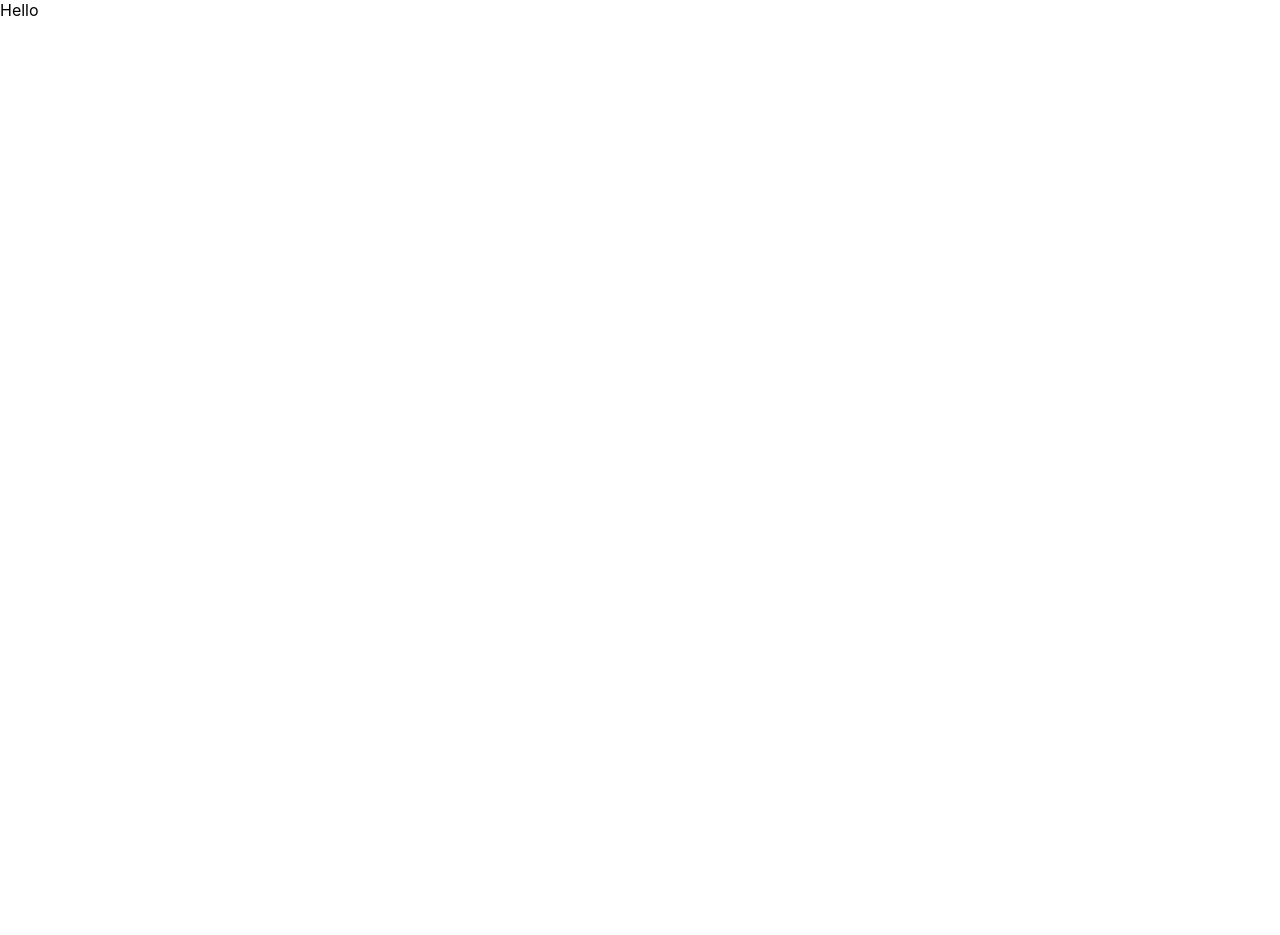
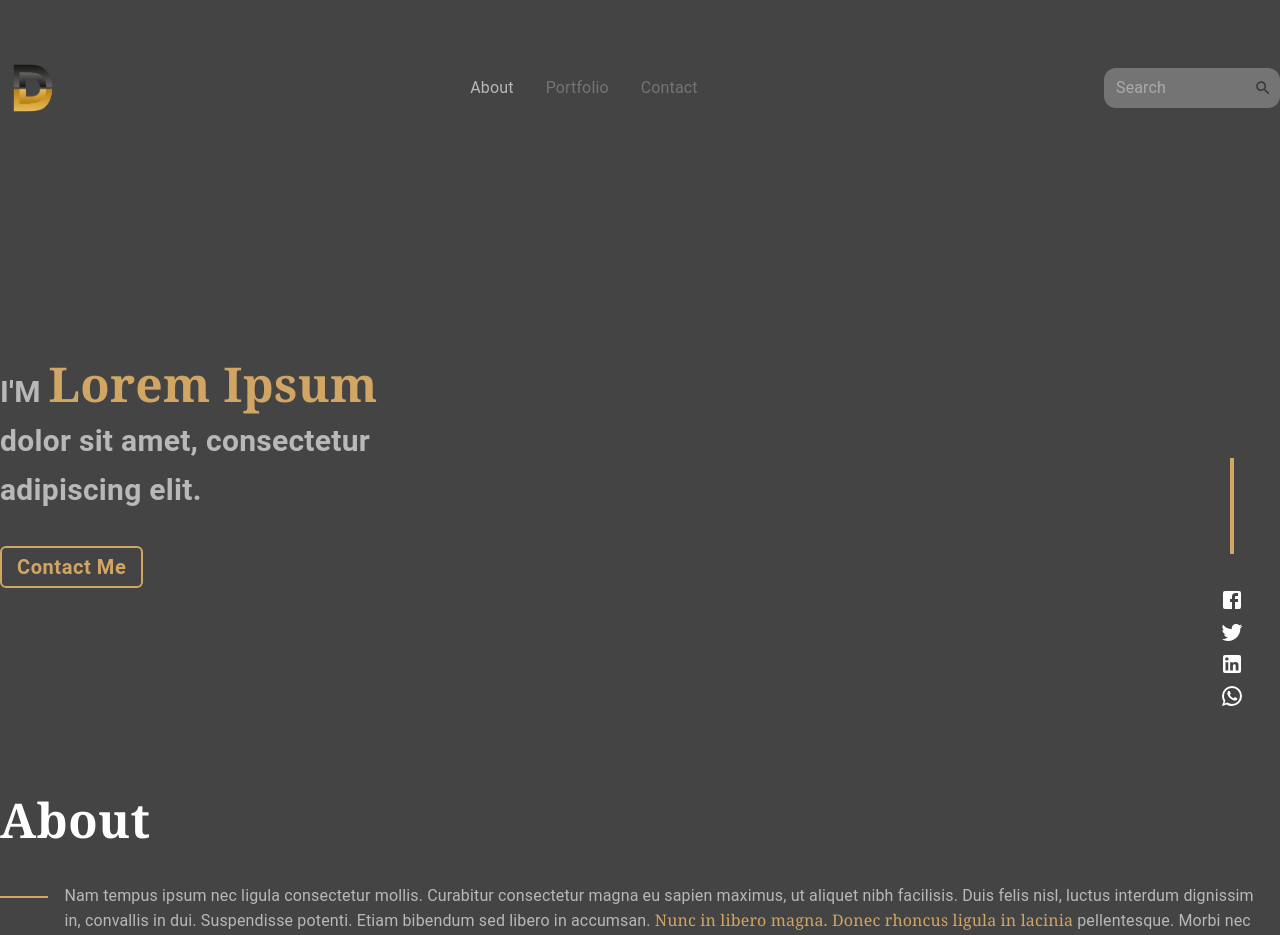
Before and after one commit to himanshu077/portfolio, a React (Create React App) app: page / in a window 1280 px wide. Shown: the top 935 px of the page. Before the commit the page ends 800 px from the top, so only its background shows below. Built offline with nearby package versions, Linux system fonts and the light colour scheme.

Commit message:
Added dashboard ,about and working on My Skill page

```diff
--- a/package.json
+++ b/package.json
@@ -5,6 +5,7 @@
   "dependencies": {
     "@emotion/react": "^11.11.3",
     "@emotion/styled": "^11.11.0",
+    "@mui/icons-material": "^5.15.10",
     "@mui/material": "^5.15.10",
     "@testing-library/jest-dom": "^5.17.0",
     "@testing-library/react": "^13.4.0",
--- a/src/App.js
+++ b/src/App.js
@@ -1,8 +1,9 @@
+import Dashboard from "./components/Dashboard";
 
 function App() {
   return (
     <div className="App">
-      Hello
+      <Dashboard/>
     </div>
   );
 }
--- /dev/null
+++ b/src/components/About/index.js
@@ -0,0 +1,24 @@
+import React from 'react'
+import { Box, Typography } from "@mui/material"
+
+const About = () => {
+    return (
+        <Box className='!container !mx-auto !max-w-7xl !mt-52'>
+            <Box>
+                <Typography className='!font-extrabold !text-5xl !text-[--title-color] !font-serif'>About</Typography>
+                <Box className="!flex !flex-row !mt-10">
+                    {/* <Box className='!border-2 !border-[--gold-400] !rotate-90 !h-12'></Box> */}
+                    <hr className='!w-40 !border !border-[--gold-400] !mt-3'></hr>
+                    <Typography className='!text-left lg:!text-base !text-xl  !text-[--text-color] !mx-4'>Nam tempus ipsum nec ligula consectetur mollis. Curabitur
+                    consectetur magna eu sapien maximus, ut aliquet nibh facilisis. Duis felis nisl, luctus interdum dignissim in,
+                     convallis in dui. Suspendisse potenti. Etiam bibendum sed libero in accumsan. <span className='!text-[--gold-400] !font-serif'>Nunc in libero magna. Donec rhoncus ligula in lacinia</span> pellentesque.
+                    Morbi nec risus non urna vestibulum ultricies a ac ex. Sed ut odio mi. Curabitur vulputate, tellus at facilisis congue, metus dolor condimentum tortor
+                    , ut finibus neque tortor quis lectus. Nulla nisl erat, tempus id arcu vitae, luctus consequat massa.
+                    </Typography>
+                </Box>
+            </Box>
+        </Box >
+    )
+}
+
+export default About
--- /dev/null
+++ b/src/components/Card/index.js
@@ -0,0 +1,13 @@
+import * as React from 'react';
+import Card from '@mui/material/Card';
+import CardContent from '@mui/material/CardContent';
+
+export default function Card() {
+    return (
+        <Card>
+            <CardContent>
+
+            </CardContent>
+        </Card>
+    );
+}
--- /dev/null
+++ b/src/components/Dashboard/index.js
@@ -0,0 +1,40 @@
+import React from 'react'
+import { Box, Typography, Button } from "@mui/material"
+import Navbar from '../Navbar'
+import FacebookIcon from '@mui/icons-material/Facebook';
+import TwitterIcon from '@mui/icons-material/Twitter';
+import LinkedInIcon from '@mui/icons-material/LinkedIn';
+import WhatsAppIcon from '@mui/icons-material/WhatsApp';
+import About from '../About';
+import Skills from '../Skills';
+
+const Dashboard = () => {
+    return (
+        <Box className='lg:mx-0 mx-6'>
+            <Navbar />
+            <Box className='!container !mx-auto !max-w-7xl !relative' sx={{ marginTop: 30, padding: 0 }}>
+                <Box className='lg:!flex'>
+                    <Box>
+                        <Typography className='!text-[--text-color] lg:!w-[45%] !w-full !leading-relaxed !font-bold !text-3xl'>I'M <span className='!text-[--gold-400] !text-5xl !font-extrabold !font-serif'>Lorem Ipsum</span> dolor sit amet, consectetur adipiscing elit. </Typography>
+                        <Button variant='outlined' className='!mt-8 !border-2 !border-[--gold-400] !rounded-md !capitalize !text-[--gold-400] !text-xl !font-bold'>
+                            Contact me
+                        </Button>
+                    </Box>
+                    <Box className=" !absolute !right-0 !-top-0 !flex !flex-col lg:!mt-36">
+                        <Box className="!border-2 !border-[--gold-400] !w-24 !rotate-90"></Box>
+                        <Box className="!flex !flex-col !pt-20 !pl-9 !gap-2">
+                            <FacebookIcon className='!text-[--title-color]' />
+                            <TwitterIcon className='!text-[--title-color]' />
+                            <LinkedInIcon className='!text-[--title-color]' />
+                            <WhatsAppIcon className='!text-[--title-color]' />
+                        </Box>
+                    </Box>
+                </Box>
+            </Box>
+            <About />
+            <Skills />
+        </Box>
+    )
+}
+
+export default Dashboard
--- /dev/null
+++ b/src/components/Navbar/index.js
@@ -0,0 +1,32 @@
+import React from 'react';
+import { Box, Typography, InputBase, InputAdornment } from '@mui/material';
+import Logo from "../../assets/Logo.png";
+import SearchIcon from '@mui/icons-material/Search';
+
+const Navbar = () => {
+    return (
+        <Box className='!container !mx-auto !max-w-7xl' sx={{ marginTop: 7, padding: 0 }}>
+            <Box className="!flex !justify-between">
+                <img src={Logo} alt="Logo" className='!w-16 !min-h-16' />
+                <Box className="!flex !gap-8 !items-center">
+                    <Typography className='!text-[--text-color]'>About</Typography>
+                    <Typography className='!text-[--search-bg-color]'>Portfolio</Typography>
+                    <Typography className='!text-[--search-bg-color]'>Contact</Typography>
+                </Box>
+                <Box className="!flex !items-center">
+                    <InputBase
+                        placeholder='Search'
+                        className='!bg-[--search-bg-color] !py-1 !shadow-[--search-shadow] !shadow-lg !rounded-xl !pl-3 !text-stone-100 !w-44'
+                        endAdornment={
+                            <InputAdornment position="start">
+                                <SearchIcon className='!text-lg' />
+                            </InputAdornment>
+                        }
+                    />
+                </Box>
+            </Box>
+        </Box>
+    );
+};
+
+export default Navbar;
--- /dev/null
+++ b/src/components/Skills/Data.js
@@ -0,0 +1,3 @@
+export const CardData = [
+    {}
+]
--- /dev/null
+++ b/src/components/Skills/index.js
@@ -0,0 +1,16 @@
+import React from 'react'
+import Box from "@mui/material/Box"
+import Typography from '@mui/material/Typography'
+
+const Skills = () => {
+  return (
+    <Box className='!container !mx-auto !max-w-7xl !mt-32'>
+        <Box>
+            <Typography className='!text-center !font-serif !font-extrabold !text-[--title-color] !text-5xl'>My Skills</Typography>
+        </Box>
+
+    </Box>
+  )
+}
+
+export default Skills
--- a/src/index.css
+++ b/src/index.css
@@ -1,13 +1,26 @@
+@tailwind base;
+@tailwind components;
+@tailwind utilities;
+
+:root {
+  --gold-400: #d1a564;
+  --title-color: #ffffff;
+  --text-color: #b8b8b8;
+  --background: #444444;
+  --search-bg-color: #757474;
+}
+
 body {
   margin: 0;
-  font-family: -apple-system, BlinkMacSystemFont, 'Segoe UI', 'Roboto', 'Oxygen',
-    'Ubuntu', 'Cantarell', 'Fira Sans', 'Droid Sans', 'Helvetica Neue',
+  font-family: -apple-system, BlinkMacSystemFont, "Segoe UI", "Roboto", "Oxygen",
+    "Ubuntu", "Cantarell", "Fira Sans", "Droid Sans", "Helvetica Neue",
     sans-serif;
   -webkit-font-smoothing: antialiased;
   -moz-osx-font-smoothing: grayscale;
+  background-color: var(--background);
 }
 
 code {
-  font-family: source-code-pro, Menlo, Monaco, Consolas, 'Courier New',
+  font-family: source-code-pro, Menlo, Monaco, Consolas, "Courier New",
     monospace;
 }
--- a/tailwind.config.js
+++ b/tailwind.config.js
@@ -1,6 +1,6 @@
 /** @type {import('tailwindcss').Config} */
 module.exports = {
-  content: [],
+  content: ["./src/**/*.{html,js}"],
   theme: {
     extend: {},
   },
```
Also changed, not shown: src/assets/Logo.png (added), 1 other file (tests, documents, lock files or other folders).
